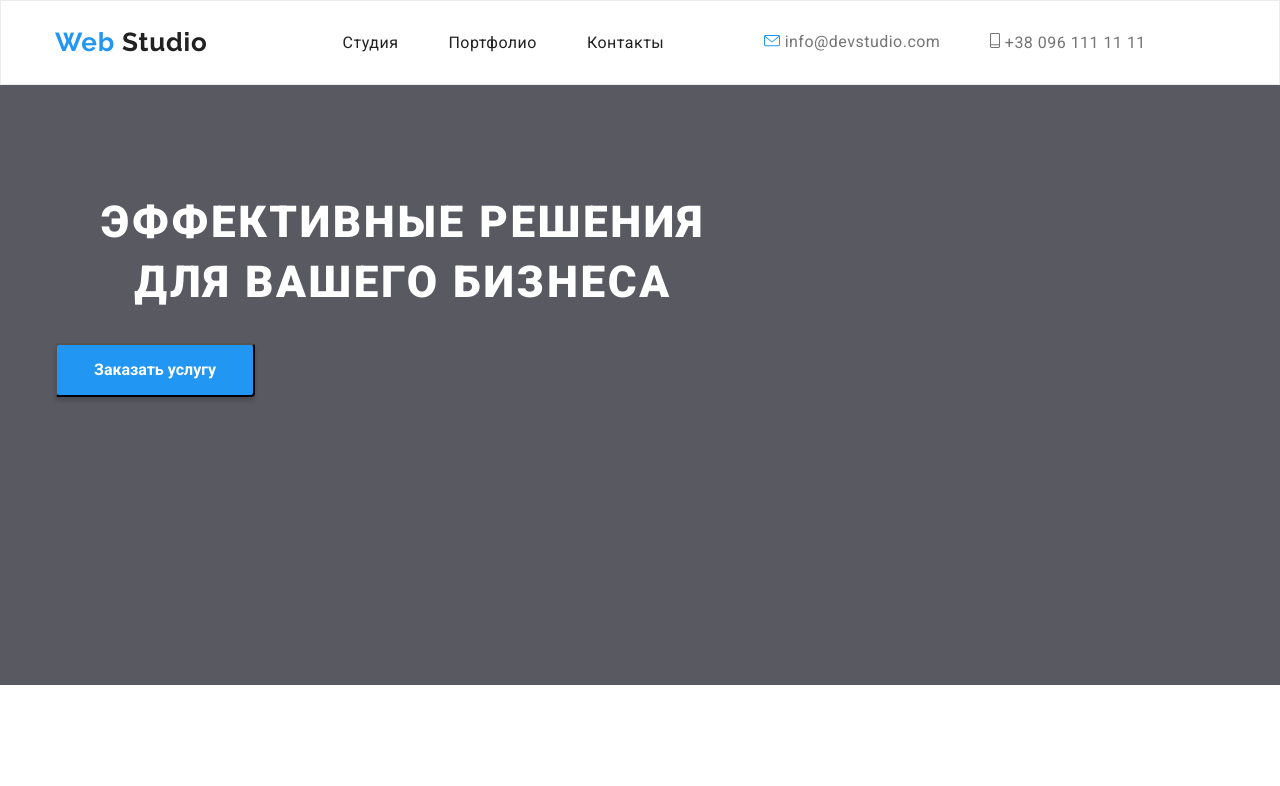
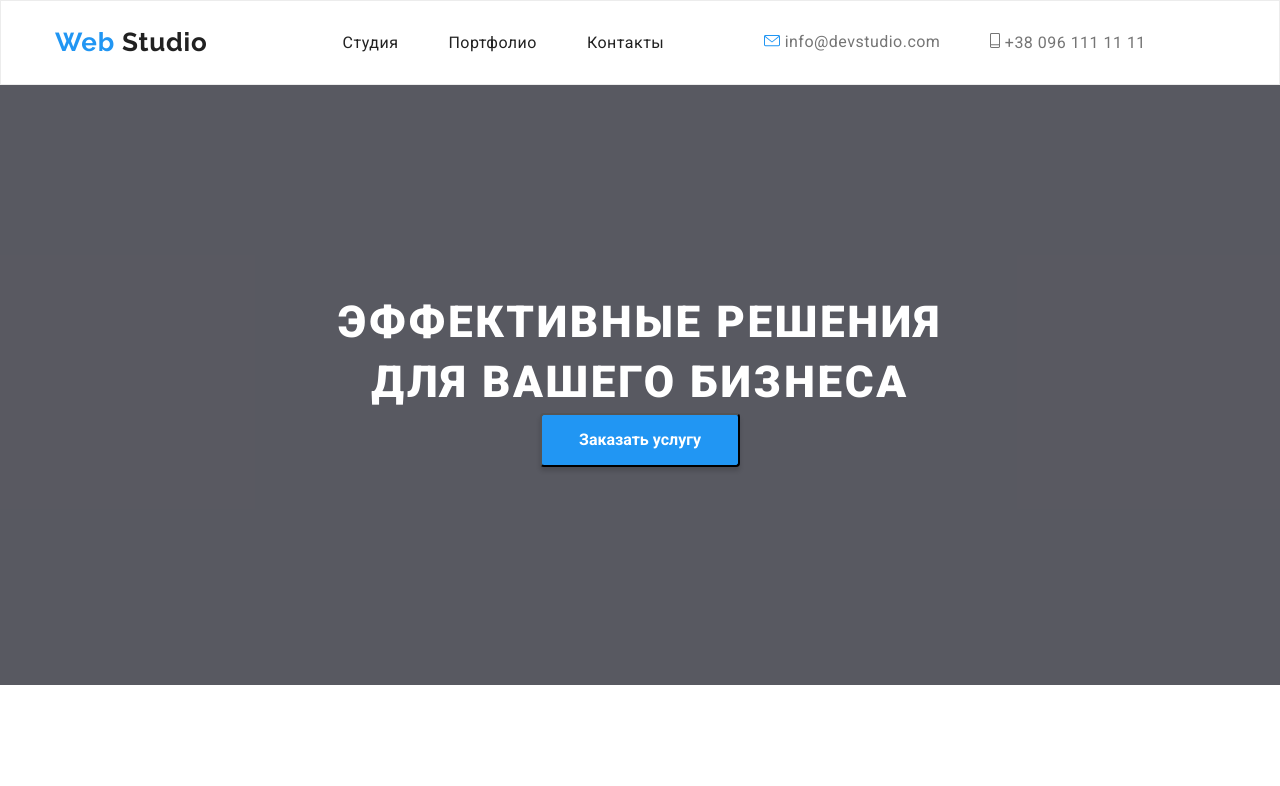
Before and after one commit to ljubik/goit-markup-hw-03, a plain HTML site: page index.html in a window 1280 px wide. Shown: the top 786 px of the page. Drawn offline with Linux system fonts and the light colour scheme.

Commit message:
add margin: 0 auto; to centerd hero

```diff
--- a/css/style.css
+++ b/css/style.css
@@ -131,6 +131,7 @@ header {
 	/* flex-wrap: wrap; */
 	align-items: center;
 	justify-content: center;
+	margin: 0 auto;
 }
 
 .hero-center {
@@ -165,7 +166,8 @@ header {
 	display: flex;
 	justify-content: center;
 	align-items: center;
-	/* margin-top: 200px; */
+	margin: 0 auto;
+	padding-top: 200px;
 	/* padding-left: 452px;
 	padding-right: 452px; */
 	/* margin-left: 452px;
@@ -175,6 +177,7 @@ header {
 }
 
 .btn-hero {
+	margin: 0 auto;
 	font-weight: bold;
 	font-size: 16px;
 	line-height: 1.875;
```
